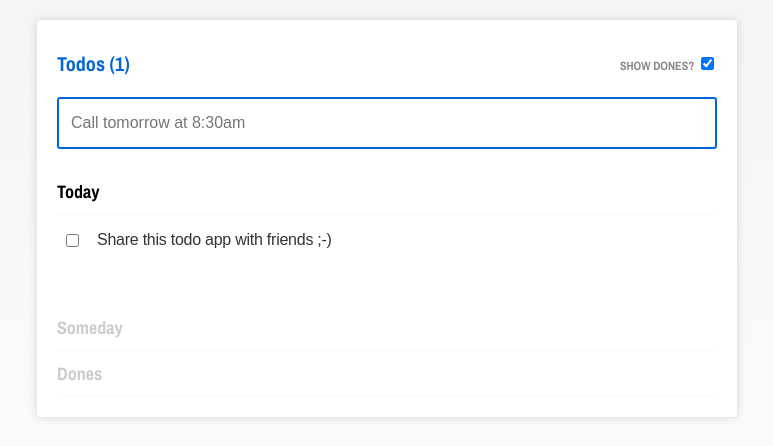
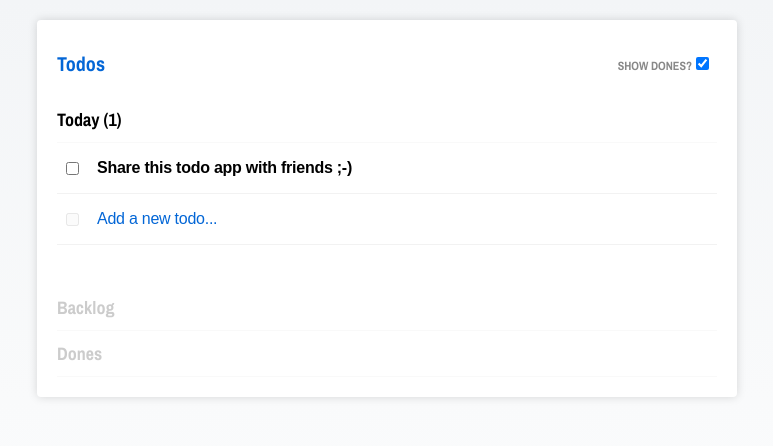
Before and after one commit to twanlass/dundun, a React (Create React App) app: page / in a window 1280 px wide. Shown: the top 446 px of the page, without its empty margins (253-1026 px from the left). Built offline with nearby package versions, Linux system fonts and the light colour scheme.

Commit message:
Adds drag drop sorting support. Moves new todo form inline w/ list.

```diff
--- a/package.json
+++ b/package.json
@@ -4,11 +4,13 @@
   "private": true,
   "dependencies": {
     "chrono-node": "^1.3.5",
+    "classnames": "^2.2.5",
     "lodash": "^4.17.4",
     "moment": "^2.18.1",
     "react": "^15.6.1",
     "react-dom": "^15.6.1",
-    "react-scripts": "1.0.10"
+    "react-scripts": "1.0.10",
+    "react-transition-group": "^1.2.0"
   },
   "scripts": {
     "start": "react-scripts start",
--- a/src/App.css
+++ b/src/App.css
@@ -24,18 +24,23 @@ body {
   border-radius: 4px;
 }
 
-.todo {
+.todo, .todo--placeholder {
   display: flex;
   align-items: center;
   border-left-width: 3px;
   cursor: pointer;
 }
 
+.todo--placeholder {
+  background-color: #f2f2f2;
+  height: 50px;
+}
+
 .todo__actions {
   display: flex;
 }
 
-.todo:not(:last-child) {
+.todo {
   border-bottom: 1px solid #f2f2f2;
 }
 
@@ -43,16 +48,44 @@ body {
   border-left-color: #0366d6;
 }
 
-.todo--complete,
-.todo--complete:hover {
-  background-color: #f9f9f9;
+.todo--highlight {
+  animation-duration: 1s;
+  animation-fill-mode: forwards;
+  animation-iteration-count: 1;
+  animation-name: todo-highlight;
+  animation-timing-function: ease-in-out;
 }
+
+.todo--add input[type="checkbox"] {
+  opacity: .5;
+}
+
+.todo__add {
+    background-color: transparent;
+    font-size: 16px;
+    font-weight: 500;
+    margin: 2px 0;
+    border: 0;
+    padding: 14px 0;
+    white-space: nowrap;
+    width: 100%;
+    letter-spacing: -0.25px;
+    text-indent: 10px;
+}
+
+  .todo__add:focus {
+    outline: 0;
+  }
+
+  .todo__add::placeholder {
+    color: #0366d6;
+  }
 
 .todo__title {
   background-color: transparent;
   border-radius: 3px;
   border: 0;
-  color: #333;
+  color: #888;
   font-size: 16px;
   font-weight: 500;
   margin-right: 10px;
@@ -65,6 +98,20 @@ body {
   width: 100%;
   letter-spacing: -0.25px;
 }
+
+  .todos--today .todo:nth-child(1) .todo__title {
+    color: #000;
+    font-weight: 700;
+  }
+
+  .todos--today .todo:nth-child(2) .todo__title {
+    color: #333;
+    font-weight: 600;
+  }
+
+  .todos--today .todo:nth-child(3) .todo__title {
+    color: #555;
+  }
 
   .todo__title:focus {
     outline: none;
@@ -142,6 +189,11 @@ body {
   margin-bottom: 40px;
 }
 
+/*Ensure todo child elements are no drop targets for drag / drop sorting*/
+.todos--drag-active .todo * {
+  pointer-events: none;
+}
+
 .todo-list-section__header {
     font-weight: 700;
     font-size: 18px;
@@ -198,4 +250,46 @@ label {
   line-height: 0;
   cursor: default;
   padding: 10px 5px 10px;
+  user-select: none;
 }
+
+form {
+  width: 100%;
+  display: flex;
+  align-items: center;
+}
+
+.todo--enter {
+  opacity: 0.01;
+  height: 20px;
+}
+
+.todo--enter.todo--enter-active {
+  opacity: 1;
+  transition-property: opacity, height;
+  transition-duration: 150ms;
+  transition-timing-function: ease-out;
+  height: 50px;
+}
+
+.todo--leave {
+  opacity: 1;
+  height: 50px;
+}
+
+.todo--leave.todo--leave-active {
+  opacity: 0;
+  transition-property: opacity, height;
+  transition-duration: 150ms;
+  transition-timing-function: ease-out;
+  height: 20px;
+}
+
+@keyframes todo-highlight {
+    0% {
+        background-color: #fde499;
+    }
+    100 {
+        background-color: #fff;
+    }
+}
--- a/src/App.js
+++ b/src/App.js
@@ -3,56 +3,91 @@
 // task notes, sub-tasks
 // sorting / big rocks / grouping of cal items?
 // show Dones by date (similar to a logbook)
+// Allow editing to add dates (re-parse text, add dueAt prop)
+// Auto-link text: https://github.com/OpenGov/react-autolink-text
+// Emojify text: https://github.com/banyan/react-emoji
+// Animation: https://github.com/reactjs/react-transition-group/tree/v1-stable
+// Create sub tasks by comma, i.e. "pricing experiement: paper, update designs, setup call"
+// Keyboard editing up / down, enter, e to close archive
 
 import React from 'react';
 import Moment from 'moment';
 import _ from 'lodash';
 import chrono from 'chrono-node';
+import { CSSTransitionGroup } from 'react-transition-group';
+import classNames from 'classnames';
 import './App.css';
 
 const Title = ({ todoCount }) => {
   return (
-      <div className="title">
-        Todos ({todoCount})
-      </div>
+      <div className="title">Todos</div>
   );
 };
+
+const TodoListDebugOptions = ({showDebug, updateDataStruct, resetData}) => {
+  if (showDebug) {
+    return (
+      <div className="todo-list-options">
+        <button onClick={() => {updateDataStruct()}}>update data struct</button>
+        <button onClick={() => {resetData()}}>reset todo data</button>
+      </div>
+    )
+  } else {
+    return null;
+  }
+}
 
 const TodoListOptions = ({showDone, toggleShowDone}) => {
   return (
     <div className="todo-list-options">
-      Show Dones? <input type="checkbox" defaultChecked={showDone} onClick={() => {
+      <label>Show Dones?
+        <input type="checkbox" defaultChecked={showDone} onClick={() => {
           toggleShowDone();
         }} />
+      </label>
     </div>
   )
 }
 
-const TodoForm = ({ addTodo }) => {
+const TodoForm = ({ add }) => {
   let input;
 
   return (
+    <div className="todo todo--add">
       <form
         onSubmit={e => {
           e.preventDefault();
-        addTodo(input.value);
+          add(input.value);
           input.value = "";
         }}
       >
+        <label>
+          <input type="checkbox" disabled="disabled" />
+        </label>
         <input
-        className="input"
-        placeholder="Call tomorrow at 8:30am"
+          className="todo__add"
+          placeholder="Add a new todo..."
           autoFocus={true}
           ref={node => {
             input = node;
           }}
         />
-      <br />
       </form>
+    </div>
   );
 };
 
-const Todo = ({ todo, remove, done, move, edit }) => {
+const TodoTasks = ({}) => {
+  return (
+    <div>
+      <label>Subtask 1<input type="checkbox" /></label>
+      <label>Subtask 2<input type="checkbox" /></label>
+      <label>Subtask 3<input type="checkbox" /></label>
+    </div>
+  )
+}
+
+const Todo = ({ todo, nowEditing, remove, done, move, edit, dragStart, dragEnd }) => {
 
   const onEnter = (id, event) => {
     if (event.keyCode === 13) {
@@ -61,12 +96,23 @@ const Todo = ({ todo, remove, done, move, edit }) => {
     }
   }
 
+  const onClick = () => {
+    // reset editing state
+    edit(null, '')
+  }
+
+  let todoClasses = classNames(
+    'todo',
+    {'todo--highlight': todo.id === nowEditing},
+    {'todo--complete': todo.complete}
+  );
+
   return (
-    <div className={'todo ' + (todo.complete ? 'todo--complete' : '')}>
+    <div className={todoClasses} draggable="true" onDragStart={dragStart} onDragEnd={dragEnd} data-id={todo.id}>
       <label id={todo.id}>
         <input type="checkbox" id={todo.id} onClick={() => { done(todo.id); }} defaultChecked={todo.complete} />
       </label>
-      <input className="todo__title" type="text" title={todo.text} defaultValue={todo.text} onKeyUp={(event) => { onEnter(todo.id, event)} } onChange={(event) => { edit(todo.id, event.target.value) }}/>
+      <input className="todo__title" type="text" title={todo.id + ' – ' + todo.text} defaultValue={todo.text} onKeyUp={(event) => { onEnter(todo.id, event)} } onClick={() => { onClick()} }/>
       <TodoDueAt todo={todo} />
       <TodoFutureDay todo={todo} />
       <div className="todo__actions">
@@ -118,8 +164,8 @@ const isDone = todo => todo.complete;
 const isNotDone = todo => !todo.complete;
 
 // Sorting
-const sortDesc = (a,b) => b.updatedAt - a.updatedAt;
-const sortAsc = (a,b) =>  a.updatedAt - b.updatedAt;
+const sortDesc = (a,b) => b.id - a.id;
+const sortAsc = (a,b) =>  a.id - b.id
 
 const TodoListHeader = ({ visible, toggleVisible, title, viewId }) => {
   return (
@@ -127,7 +173,7 @@ const TodoListHeader = ({ visible, toggleVisible, title, viewId }) => {
   );
 };
 
-const TodoListFuture = ({ visible, toggleVisible, todos, remove, done, showDone, move, edit }) => {
+const TodoListFuture = ({ visible, toggleVisible, todos, nowEditing, add, remove, done, showDone, move, edit }) => {
   let futureDone = todos.filter(isFuture).filter(isDone).sort(sortDesc);
   let futureNotDone = todos.filter(isFuture).filter(isNotDone).sort(sortDesc);
   let futureAllTodos = [];
@@ -142,15 +188,18 @@ const TodoListFuture = ({ visible, toggleVisible, todos, remove, done, showDone,
     if(visible) {
       return (
         <div className="todo-list-section">
-          <TodoListHeader visible={visible} toggleVisible={toggleVisible} title={'Upcoming'} viewId={'future'} />
+          <TodoListHeader visible={visible} toggleVisible={toggleVisible} title={'Soon (' + futureAllTodos.length + ')' } viewId={'future'} />
+          <CSSTransitionGroup transitionName="todo-" transitionEnterTimeout={250} transitionLeaveTimeout={150}>
             {futureAllTodos.map(todo => (
-            <Todo todo={todo} key={todo.id} remove={remove} done={done} move={move} edit={edit} />
+              <Todo todo={todo} key={todo.id} nowEditing={nowEditing} remove={remove} done={done} move={move} edit={edit} />
             ))}
+          </CSSTransitionGroup>
+          <TodoForm add={add} />
         </div>
       );
     } else {
       return (
-        <TodoListHeader visible={visible} toggleVisible={toggleVisible} title={'Upcoming'} viewId={'future'} />
+        <TodoListHeader visible={visible} toggleVisible={toggleVisible} title={'Soon (' + futureAllTodos.length + ')' } viewId={'future'} />
       )
     }
   } else {
@@ -158,9 +207,9 @@ const TodoListFuture = ({ visible, toggleVisible, todos, remove, done, showDone,
   }
 }
 
-const TodoListToday = ({ visible, toggleVisible, todos, remove, done, showDone, move, edit }) => {
-  let todayDone = todos.filter(isToday).filter(isDone).sort(sortDesc);
-  let todayNotDone = todos.filter(isToday).filter(isNotDone).sort(sortDesc);
+const TodoListToday = ({ visible, toggleVisible, todos, nowEditing, nowDragging, add, remove, done, showDone, move, edit, dragStart, dragEnd, dragOver }) => {
+  let todayDone = todos.filter(isToday).filter(isDone);
+  let todayNotDone = todos.filter(isToday).filter(isNotDone);
   let todayAllTodos = [];
 
   if(showDone) {
@@ -169,13 +218,42 @@ const TodoListToday = ({ visible, toggleVisible, todos, remove, done, showDone,
     todayAllTodos = todayNotDone;
   }
 
+  let todayTitle = todayNotDone.length ? 'Today (' + todayNotDone.length + ')' : 'Today'
+
+  let todoListClasses = classNames(
+    'todos todos--today',
+    {'todos--drag-active': nowDragging}
+  );
+
   if (visible) {
-    if (todayAllTodos.length) {
     return (
       <div className="todo-list-section">
-          <TodoListHeader visible={visible} toggleVisible={toggleVisible} title={'Today'} viewId={'today'} />
+        <TodoListHeader visible={visible} toggleVisible={toggleVisible} title={todayTitle} viewId={'today'} />
+        <CSSTransitionGroup transitionName="todo-" component="div" className={todoListClasses} onDragOver={dragOver} transitionEnterTimeout={250} transitionLeaveTimeout={150}>
           {todayAllTodos.map(todo => (
-            <Todo todo={todo} key={todo.id} remove={remove} done={done} move={move} edit={edit} />
+            <Todo todo={todo} key={todo.id} nowEditing={nowEditing} remove={remove} done={done} move={move} edit={edit} dragStart={dragStart} dragEnd={dragEnd} />
+          ))}
+        </CSSTransitionGroup>
+        <TodoForm add={add} />
+      </div>
+    )
+  } else {
+    return (
+      <TodoListHeader visible={visible} toggleVisible={toggleVisible} title={'Today (' + todayNotDone.length + ')' } viewId={'today'} />
+    )
+  }
+}
+
+const TodoListPast = ({ visible, toggleVisible, todos, nowEditing, remove, done, showDone, move, edit }) => {
+  let otherNotDone = todos.filter(isPast).filter(isNotDone).sort(sortDesc);
+
+  if (visible) {
+    if (otherNotDone.length) {
+      return (
+        <div className="todo-list-section">
+          <TodoListHeader visible={visible} toggleVisible={toggleVisible} title={'Backlog'} viewId={'someday'} />
+          {otherNotDone.map(todo => (
+            <Todo todo={todo} key={todo.id} nowEditing={nowEditing} remove={remove} done={done} move={move} edit={edit} />
           ))}
         </div>
       );
@@ -184,35 +262,12 @@ const TodoListToday = ({ visible, toggleVisible, todos, remove, done, showDone,
     }
   } else {
     return (
-      <TodoListHeader visible={visible} toggleVisible={toggleVisible} title={'Today'} viewId={'today'} />
+      <TodoListHeader visible={visible} toggleVisible={toggleVisible} title={'Backlog'} viewId={'someday'} />
     )
   }
 }
 
-const TodoListPast = ({ visible, toggleVisible, todos, remove, done, showDone, move, edit }) => {
-  let otherNotDone = todos.filter(isPast).filter(isNotDone).sort(sortDesc);
-
-  if (visible) {
-    if (otherNotDone.length) {
-      return (
-        <div className="todo-list-section">
-          <TodoListHeader visible={visible} toggleVisible={toggleVisible} title={'Someday'} viewId={'someday'} />
-          {otherNotDone.map(todo => (
-            <Todo todo={todo} key={todo.id} remove={remove} done={done} move={move} edit={edit} />
-          ))}
-        </div>
-      );
-    } else {
-      return null;
-    }
-  } else {
-    return (
-      <TodoListHeader visible={visible} toggleVisible={toggleVisible} title={'Someday'} viewId={'someday'} />
-    )
-  }
-}
-
-const TodoListDones = ({ visible, toggleVisible, todos, remove, done, showDone, move, edit }) => {
+const TodoListDones = ({ visible, toggleVisible, todos, nowEditing, remove, done, showDone, move, edit }) => {
   let dones = todos.filter(isPast).filter(isDone).sort(sortDesc);
 
   if (visible) {
@@ -221,7 +276,7 @@ const TodoListDones = ({ visible, toggleVisible, todos, remove, done, showDone,
         <div className="todo-list-section">
           <TodoListHeader visible={visible} toggleVisible={toggleVisible} title={'Dones'} viewId={'dones'} />
           {dones.map(todo => (
-            <Todo todo={todo} key={todo.id} remove={remove} done={done} move={move} edit={edit} />
+            <Todo todo={todo} key={todo.id} nowEditing={nowEditing} remove={remove} done={done} move={move} edit={edit} />
           ))}
         </div>
       );
@@ -235,7 +290,9 @@ const TodoListDones = ({ visible, toggleVisible, todos, remove, done, showDone,
   }
 }
 
-
+// @todo - find a better place for this
+let placeholder = document.createElement('div');
+placeholder.className = 'todo--placeholder';
 
 class TodoApp extends React.Component {
   constructor(props) {
@@ -244,10 +301,13 @@ class TodoApp extends React.Component {
     this.state = {
       data: [],
       showDone: true,
+      showDebug: false,
       futureVisible: false,
       todayVisible: true,
       somedayVisible: false,
-      donesVisible: false
+      donesVisible: false,
+      nowEditing: null,
+      nowDragging: false
     };
   }
 
@@ -263,21 +323,23 @@ class TodoApp extends React.Component {
     }
   }
 
-  addTodo(val) {
+  handleAdd(val) {
+    let id = this.state.data.length + 1
     let NLDate = chrono.parse(val);
-    let updatedAt = Moment().valueOf();
+    let updatedAt = Moment({hour: 0}).valueOf();
     let dueAt = null;
     let text = val;
 
+    // If a date string was passed and parsed...
     if (NLDate.length) {
       updatedAt = Moment(NLDate[0].start.date()).isSame(Moment().valueOf(), 'day') ? Moment().valueOf() : Moment(NLDate[0].start.date()).valueOf();
       if (NLDate[0].start.knownValues.hour) {
         dueAt = Moment(NLDate[0].start.date()).valueOf();
       }
-      text = text.replace(NLDate[0].text, '');
+      text = text.replace(NLDate[0].text, '').trim();
     }
 
-    const todo = {text: text, complete: false, id: performance.now(), createdAt: Moment().valueOf(), updatedAt: updatedAt, dueAt: dueAt, doneAt: null};
+    const todo = {text: text, complete: false, id: id, createdAt: Moment().valueOf(), updatedAt: updatedAt, dueAt: dueAt, doneAt: null};
     this.state.data.push(todo);
     this.setState({ data: this.state.data });
     this.saveState(this.state.data);
@@ -297,8 +359,9 @@ class TodoApp extends React.Component {
         todo.complete = !todo.complete;
         todo.doneAt = Moment().valueOf();
         return todo;
+      } else {
+        return todo
       }
-      if (todo.id !== id) return todo;
     });
     this.setState({ data: remainder });
     this.saveState(remainder);
@@ -307,7 +370,12 @@ class TodoApp extends React.Component {
   handleMove(id) {
     const remainder = this.state.data.filter(todo => {
       if (todo.id === id) {
+        // If todo is from the past (someday), then move it to today
+        if (Moment(todo.updatedAt).isBefore(Moment().valueOf(), 'day')) {
+          todo.updatedAt = Moment().valueOf()
+        } else {
           todo.updatedAt = Moment(todo.updatedAt).add(1, 'd').valueOf()
+        }
         return todo;
       }
       if (todo.id !== id) return todo;
@@ -317,15 +385,74 @@ class TodoApp extends React.Component {
   }
 
   handleEdit (id, value) {
+    let nowEditingId = null;
+
     const remainder = this.state.data.filter(todo => {
+      // Is this the todo we need to edit?
       if (todo.id === id) {
+        // Has todo text changed?
+        if (todo.text !== value) {
           todo.text = value;
+          nowEditingId = todo.id;
+          return todo;
+        } else {
+          return todo;
+          nowEditingId = null;
+        }
+      } else {
         return todo;
       }
-      if (todo.id !== id) return todo;
     });
-    this.setState({ data: remainder });
+    this.setState({ data: remainder, nowEditing: nowEditingId });
     this.saveState(remainder);
+  }
+
+  handleDragStart(e) {
+    this.setState({ nowDragging: true });
+
+    this.dragged = e.currentTarget;
+    e.dataTransfer.effectAllowed = 'move';
+    // Firefox requires dataTransfer data to be set
+    e.dataTransfer.setData("text/html", e.currentTarget);
+  }
+
+  handleDragEnd(e) {
+    this.setState({ nowDragging: false });
+    this.dragged.style.display = "flex";
+    this.dragged.parentNode.removeChild(placeholder);
+
+    let data = this.state.data;
+    let from = Number(this.dragged.dataset.id);
+    let to = Number(this.over.dataset.id);
+
+    let toIndex = data.findIndex(todo => todo.id === to);
+    let fromIndex = data.findIndex(todo => todo.id === from);
+
+    data.splice(toIndex, 0, data.splice(fromIndex, 1)[0]);
+    this.setState({data: data});
+    this.saveState(data);
+
+  }
+
+  handleDragOver(e) {
+    e.preventDefault();
+    this.dragged.style.display = "none";
+    if(e.target.className == "todo--placeholder") return;
+    this.over = e.target;
+
+    // Inside the dragOver method
+    let relY = e.clientY - this.over.offsetTop;
+    let height = this.over.offsetHeight / 2;
+    let parent = e.target.parentNode;
+
+    if(relY > height) {
+      this.nodePlacement = "after";
+      parent.insertBefore(placeholder, e.target.nextElementSibling);
+    }
+    else if(relY < height) {
+      this.nodePlacement = "before"
+      parent.insertBefore(placeholder, e.target);
+    }
   }
 
   todoCount() {
@@ -358,8 +485,22 @@ class TodoApp extends React.Component {
     if (localStorage.getItem('todos')){
       return JSON.parse(localStorage.getItem('todos'));
     } else {
-      return [{ text: "Share this todo app with friends ;-)", complete: false, id: performance.now(), createdAt: Moment().valueOf(), updatedAt: Moment().valueOf(), doneAt: null}];
+      return [{ text: "Share this todo app with friends ;-)", complete: false, id: 1, createdAt: Moment().valueOf(), updatedAt: Moment({hour: 0
+      }).valueOf(), dueAt: null, doneAt: null}];
     }
+  }
+
+  updateDataStruct() {
+    let updatedTodos = _.each(this.state.data, function(todo){
+      delete todo.sortId
+    });
+    this.setState({data: updatedTodos});
+    this.saveState(updatedTodos)
+  }
+
+  resetData(){
+    this.setState({data: []});
+    this.saveState([])
   }
 
   render() {
@@ -368,34 +509,47 @@ class TodoApp extends React.Component {
         <div className="header">
         <Title todoCount={this.todoCount()} />
         <TodoListOptions showDone={this.state.showDone}
-                         toggleShowDone={this.toggleShowDone.bind(this)} />
+                         toggleShowDone={this.toggleShowDone.bind(this)}
+                         resetData={this.resetData.bind(this)}
+                         updateDataStruct={this.updateDataStruct.bind(this)} />
+        <TodoListDebugOptions showDebug={this.state.showDebug}
+                              resetData={this.resetData.bind(this)}
+                              updateDataStruct={this.updateDataStruct.bind(this)} />
         </div>
-        <TodoForm addTodo={this.addTodo.bind(this)} />
         <TodoListFuture
           visible={this.state.futureVisible}
           toggleVisible={this.toggleVisible.bind(this)}
           showDone={this.state.showDone}
           todos={this.state.data}
+          nowEditing={this.state.nowEditing}
           remove={this.handleRemove.bind(this)}
           done={this.handleDone.bind(this)}
           move={this.handleMove.bind(this)}
           edit={this.handleEdit.bind(this)}
+          add={this.handleAdd.bind(this)}
         />
         <TodoListToday
           visible={this.state.todayVisible}
           toggleVisible={this.toggleVisible.bind(this)}
           showDone={this.state.showDone}
           todos={this.state.data}
+          nowEditing={this.state.nowEditing}
+          nowDragging={this.state.nowDragging}
           remove={this.handleRemove.bind(this)}
           done={this.handleDone.bind(this)}
           move={this.handleMove.bind(this)}
           edit={this.handleEdit.bind(this)}
+          add={this.handleAdd.bind(this)}
+          dragStart={this.handleDragStart.bind(this)}
+          dragEnd={this.handleDragEnd.bind(this)}
+          dragOver={this.handleDragOver.bind(this)}
         />
         <TodoListPast
           visible={this.state.somedayVisible}
           toggleVisible={this.toggleVisible.bind(this)}
           showDone={this.state.showDone}
           todos={this.state.data}
+          nowEditing={this.state.nowEditing}
           remove={this.handleRemove.bind(this)}
           done={this.handleDone.bind(this)}
           move={this.handleMove.bind(this)}
@@ -406,6 +560,7 @@ class TodoApp extends React.Component {
           toggleVisible={this.toggleVisible.bind(this)}
           showDone={this.state.showDone}
           todos={this.state.data}
+          nowEditing={this.state.nowEditing}
           remove={this.handleRemove.bind(this)}
           done={this.handleDone.bind(this)}
           move={this.handleMove.bind(this)}
```
Also changed, not shown: src/data-struct.json (added, +7 -0 lines). Lines whose indentation alone changed are shown as unchanged.
